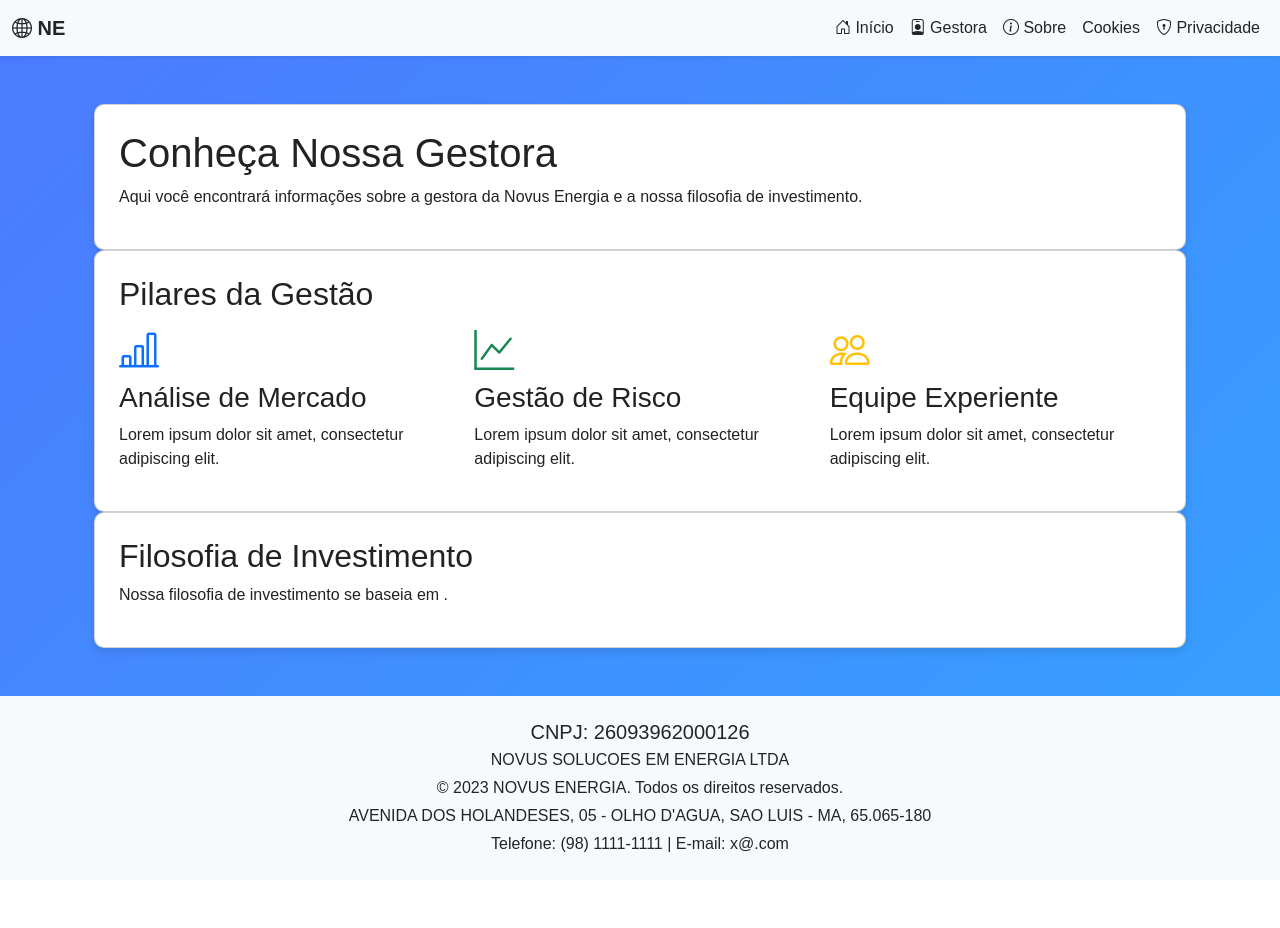
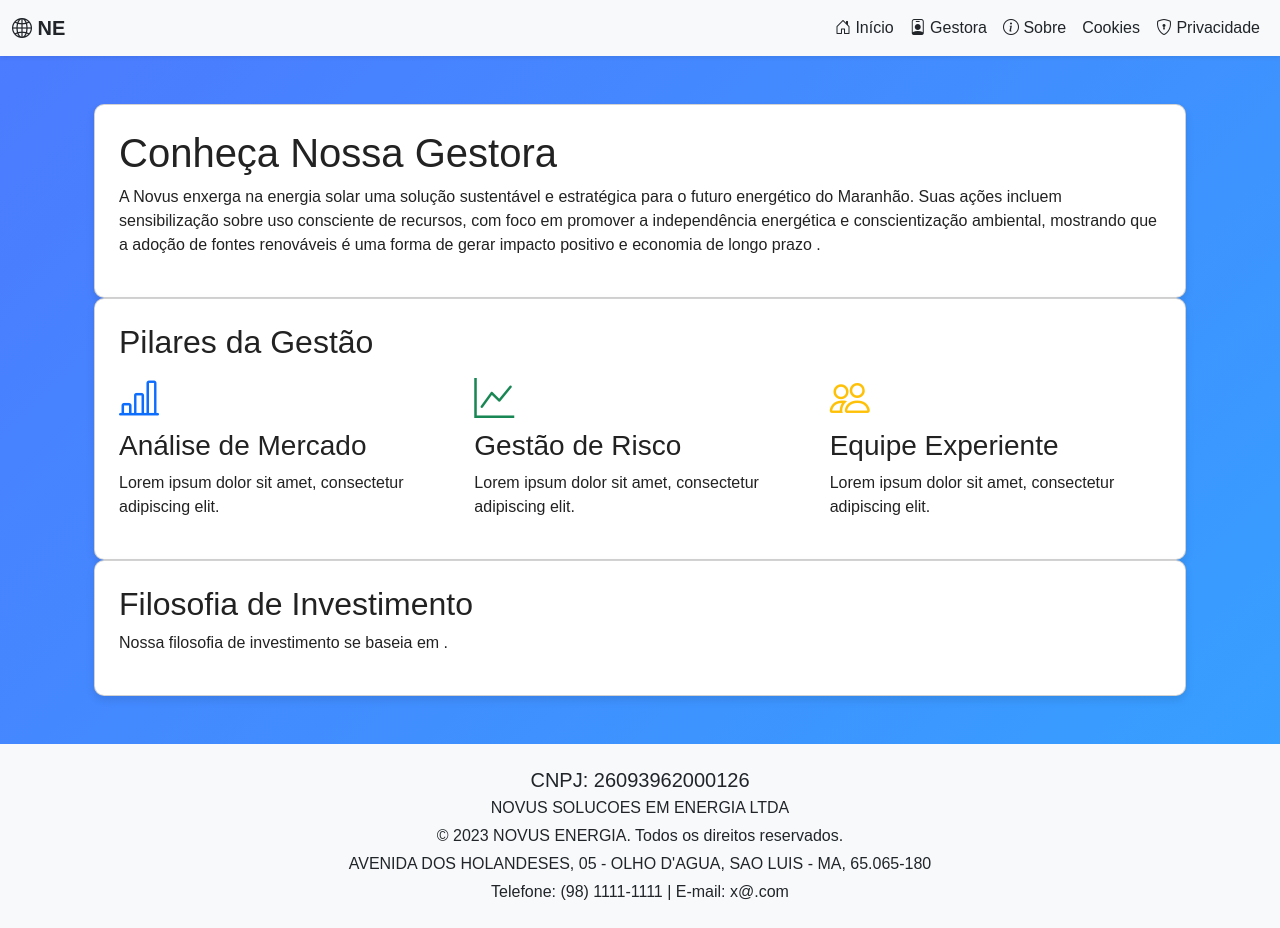
Before and after one commit to novusenergiamei/meisolar, a plain HTML site: page gestora.html in a window 1280 px wide. Before the commit the page ends 880 px from the top, so only its background shows below. Drawn offline with nearby package versions, Linux system fonts and the light colour scheme.

Commit message:
Update gestora.html

```diff
--- a/gestora.html
+++ b/gestora.html
@@ -66,7 +66,7 @@
         <div class="container">
             <div class="card p-4">
                 <h1>Conheça Nossa Gestora</h1>
-                <p>Aqui você encontrará informações sobre a gestora da Novus Energia e a nossa filosofia de investimento.</p>
+                <p>A Novus enxerga na energia solar uma solução sustentável e estratégica para o futuro energético do Maranhão. Suas ações incluem sensibilização sobre uso consciente de recursos, com foco em promover a independência energética e conscientização ambiental, mostrando que a adoção de fontes renováveis é uma forma de gerar impacto positivo e economia de longo prazo .</p>
             </div>
         </div>
     </section>
```
